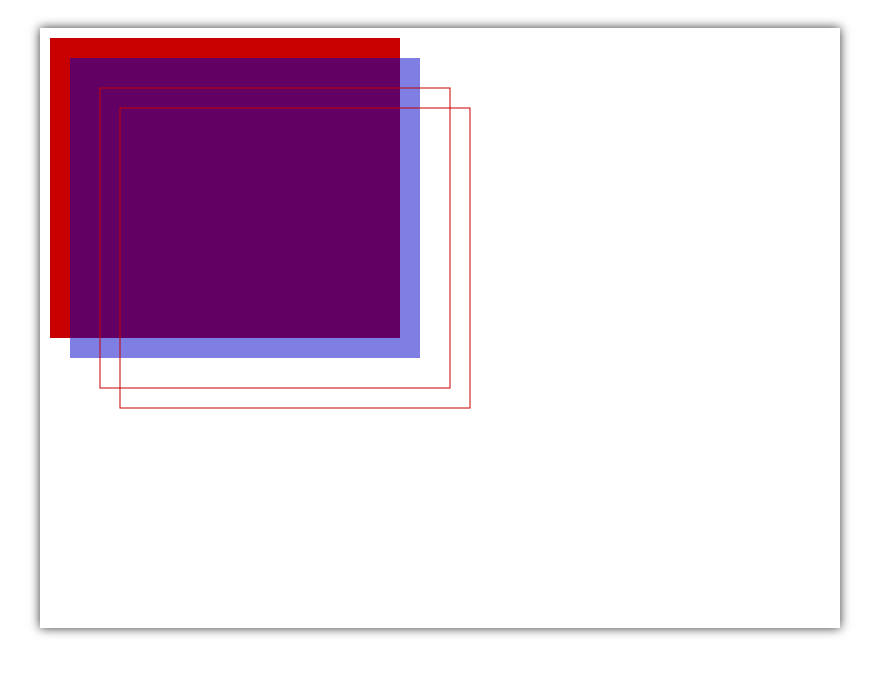
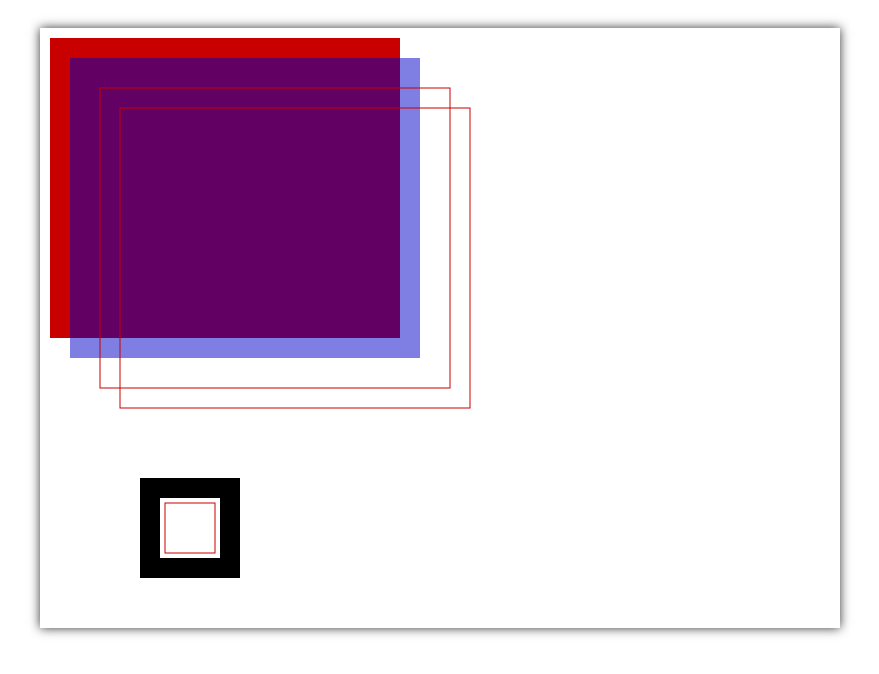
Before and after one commit to lijiayin0420/Canvas, a website: page demo.html in a window 1280 px wide. Shown: the whole page, without its empty margins (200-1079 px from the left). Drawn offline with Linux system fonts and the light colour scheme.

Commit message:
清除矩形区域

```diff
--- a/demo.html
+++ b/demo.html
@@ -21,6 +21,7 @@
     </canvas>
 
     <script>
+
       function draw() {
         var canvas = document.getElementById('canvas')
         if (canvas.getContext) {
@@ -43,6 +44,24 @@
 
           ctx.fillStyle = 'rgba(0, 0, 200, 0.5)'
           ctx.strokeRect(80, 80, 350, 300)
+
+          /*
+          * 清除指定矩形区域
+          * clearRect(x, y, width, height)
+          */
+
+          ctx.fillStyle = 'rgb(0, 0, 0)'
+          ctx.fillRect(100,450,100,100)
+          ctx.clearRect(120,470,60,60)
+          ctx.strokeRect(125,475,50,50)
+
+
+          /*
+          * 以上三种方法都是用于绘制矩形
+          * 如何通过路径绘制？
+          */
+
+
         }
       }
     </script>
```
